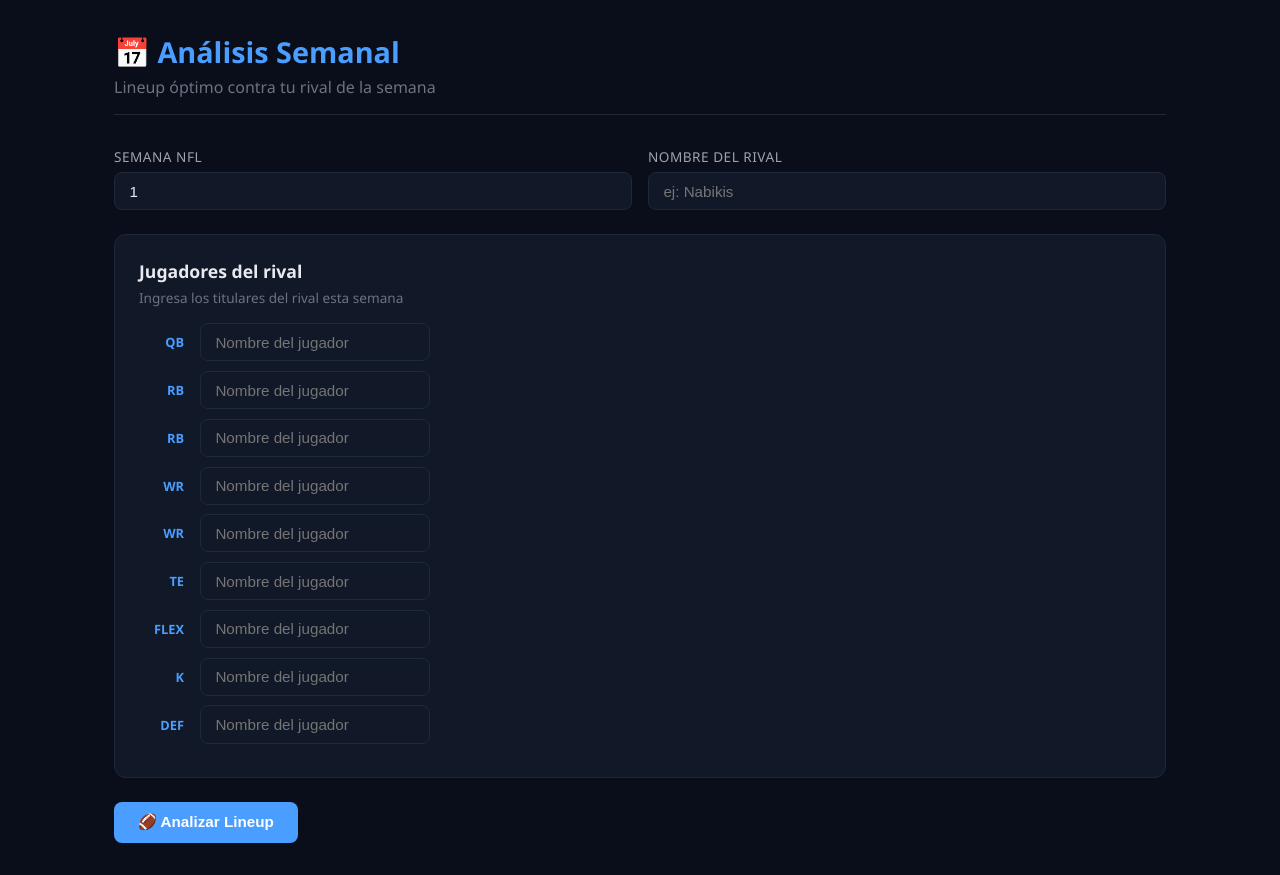
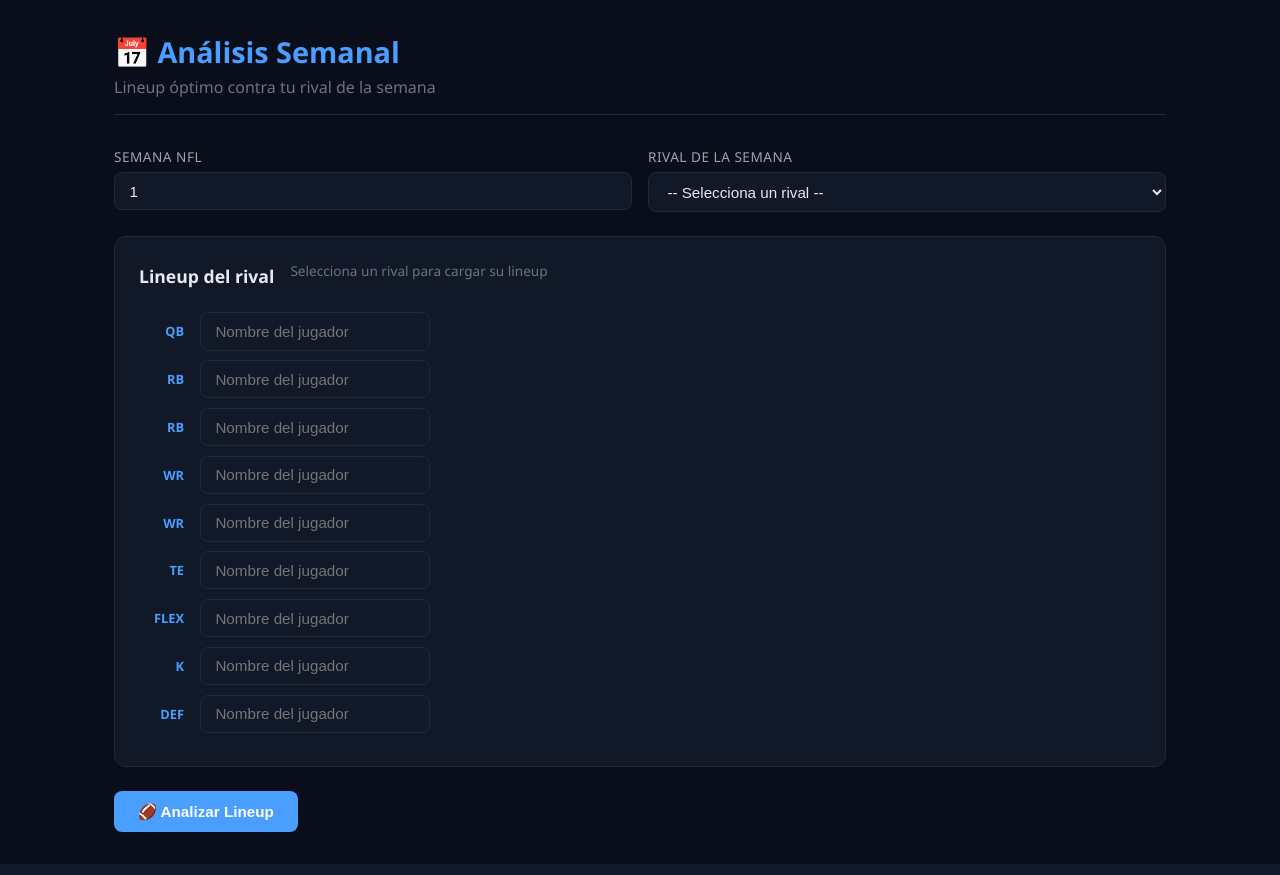
Before and after one commit to mauropalacio-coder/nfl-fantasy-agents, a Flask app: page /weekly in a window 1280 px wide. Shown: the part 60-935 px from the top of the page. Run offline with Flask 3, Linux system fonts and the light colour scheme.

Commit message:
feat: Weekly - carga lineup del rival desde rosters de la liga

```diff
--- a/app/routes.py
+++ b/app/routes.py
@@ -7,7 +7,7 @@ from utils.roster_manager import load_roster, add_player, remove_player
 from utils.league_roster_manager import (
     load_league_rosters, get_all_drafted_players,
     add_player_to_roster, remove_player_from_roster,
-    move_player, get_participant_names
+    move_player, get_participant_names, get_participant_roster
 )
 
 main = Blueprint("main", __name__)
@@ -101,7 +101,8 @@ def draft_reset():
 @main.route("/weekly")
 def weekly():
     roster = load_roster()
-    return render_template("weekly.html", roster=roster)
+    participants = get_participant_names()
+    return render_template("weekly.html", roster=roster, participants=participants)
 
 @main.route("/api/weekly/analyze", methods=["POST"])
 def weekly_analyze():
@@ -181,6 +182,11 @@ def league():
     participants = list(rosters.keys())
     return render_template("league.html", rosters=rosters, participants=participants)
 
+@main.route("/api/league/get_roster/<participant>")
+def league_get_roster(participant):
+    roster = get_participant_roster(participant)
+    return jsonify(roster)
+
 @main.route("/api/league/add_player", methods=["POST"])
 def league_add_player():
     data = request.json
--- a/app/static/style.css
+++ b/app/static/style.css
@@ -397,3 +397,21 @@ body {
 }
 
 .btn-move:hover { border-color: #4a9eff; color: #4a9eff; }
+
+/* ===== OPPONENT ROSTER DISPLAY ===== */
+.opponent-roster-display { margin-top: 0.5rem; }
+
+.opponent-header {
+    display: flex;
+    align-items: center;
+    gap: 1rem;
+    margin-bottom: 1rem;
+}
+
+.player-name { flex: 1; color: #e8eaf0; }
+
+.player-team {
+    color: #6b7280;
+    font-size: 0.85rem;
+    width: 50px;
+}
--- a/app/templates/weekly.html
+++ b/app/templates/weekly.html
@@ -16,21 +16,37 @@
         <input type="number" id="week" min="1" max="18" value="1" class="form-input">
     </div>
     <div class="form-group">
-        <label>Nombre del rival</label>
-        <input type="text" id="opponent_name" placeholder="ej: Nabikis" class="form-input">
+        <label>Rival de la semana</label>
+        <select id="opponent_select" class="form-input" onchange="loadOpponentRoster()">
+            <option value="">-- Selecciona un rival --</option>
+            {% for participant in participants %}
+            <option value="{{ participant }}">{{ participant }}</option>
+            {% endfor %}
+        </select>
     </div>
 </div>
 
 <div class="opponent-section">
-    <h2>Jugadores del rival</h2>
-    <p class="hint">Ingresa los titulares del rival esta semana</p>
+    <div class="opponent-header">
+        <h2>Lineup del rival</h2>
+        <span class="hint" id="opponent-hint">Selecciona un rival para cargar su lineup</span>
+    </div>
+
+    <div id="opponent-loaded" class="hidden">
+        <p class="hint">Lineup cargado desde los rosters de la liga. Puedes modificarlo si hubo cambios.</p>
+        <div id="opponent-starters-list" class="opponent-roster-display"></div>
+    </div>
+
+    <div id="opponent-manual">
         <div id="opponent-players">
             {% for pos in ["QB", "RB", "RB", "WR", "WR", "TE", "FLEX", "K", "DEF"] %}
             <div class="opponent-row">
                 <span class="pos-label">{{ pos }}</span>
-            <input type="text" class="form-input opponent-input" placeholder="Nombre del jugador" data-pos="{{ pos }}">
+                <input type="text" class="form-input opponent-input"
+                       placeholder="Nombre del jugador" data-pos="{{ pos }}">
             </div>
             {% endfor %}
+        </div>
     </div>
 </div>
 
@@ -44,26 +60,60 @@
 <div id="result" class="recommendation-content hidden"></div>
 
 <script>
+    let opponentRoster = [];
+
+    async function loadOpponentRoster() {
+        const participant = document.getElementById('opponent_select').value;
+        if (!participant) return;
+
+        const response = await fetch(`/api/league/get_roster/${participant}`);
+        const data = await response.json();
+
+        opponentRoster = data.starters || [];
+
+        if (opponentRoster.length > 0) {
+            document.getElementById('opponent-loaded').classList.remove('hidden');
+            document.getElementById('opponent-manual').classList.add('hidden');
+            document.getElementById('opponent-hint').textContent =
+                `Lineup de ${participant} cargado (${opponentRoster.length} titulares)`;
+
+            const list = document.getElementById('opponent-starters-list');
+            list.innerHTML = opponentRoster.map(p => `
+                <div class="opponent-row">
+                    <span class="pos-label">${p.position}</span>
+                    <span class="player-name">${p.name}</span>
+                    <span class="player-team">${p.team}</span>
+                </div>
+            `).join('');
+        } else {
+            document.getElementById('opponent-loaded').classList.add('hidden');
+            document.getElementById('opponent-manual').classList.remove('hidden');
+            document.getElementById('opponent-hint').textContent =
+                `${participant} no tiene titulares registrados. Ingresalos manualmente.`;
+        }
+    }
+
     async function analyzeLineup() {
         const week = document.getElementById('week').value;
-        const opponent_name = document.getElementById('opponent_name').value;
+        const opponent_name = document.getElementById('opponent_select').value;
 
         if (!opponent_name) {
-            alert('Ingresa el nombre del rival.');
+            alert('Selecciona un rival.');
             return;
         }
 
+        let finalOpponentRoster = opponentRoster;
+        if (finalOpponentRoster.length === 0) {
             const inputs = document.querySelectorAll('.opponent-input');
-        const opponent_roster = [];
-
-        for (const input of inputs) {
+            inputs.forEach(input => {
                 if (input.value.trim()) {
-                opponent_roster.push({
+                    finalOpponentRoster.push({
                         name: input.value.trim(),
                         position: input.dataset.pos,
                         team: "N/A"
                     });
                 }
+            });
         }
 
         document.getElementById('loading').classList.remove('hidden');
@@ -73,7 +123,7 @@
             const response = await fetch('/api/weekly/analyze', {
                 method: 'POST',
                 headers: { 'Content-Type': 'application/json' },
-                body: JSON.stringify({ week, opponent_name, opponent_roster })
+                body: JSON.stringify({ week, opponent_name, opponent_roster: finalOpponentRoster })
             });
             const data = await response.json();
 
```
Lines whose indentation alone changed are shown as unchanged.
